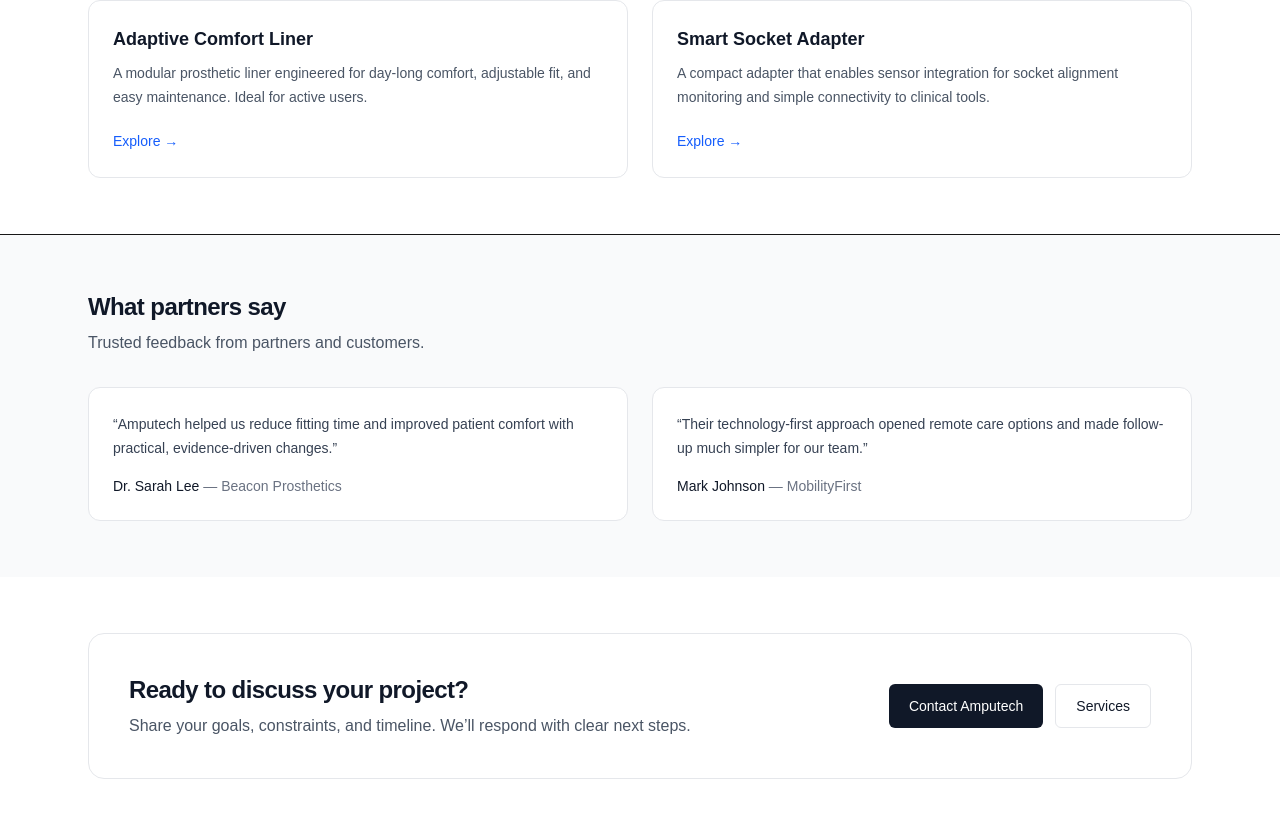
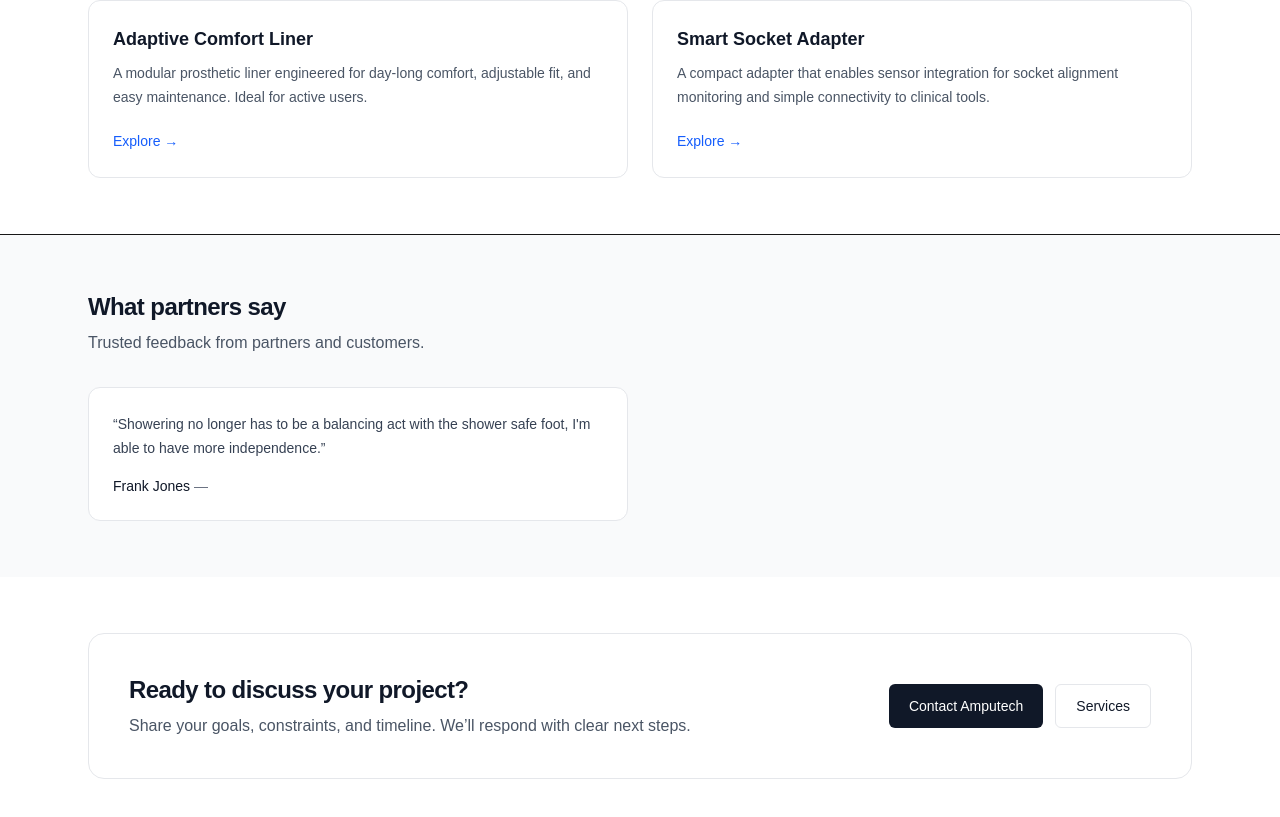
Before and after one commit to Brownfio/amputech-site, a Next.js app: page / in a window 1280 px wide. Shown: the part 1691-2508 px from the top of the page. Built offline with nearby package versions, Linux system fonts and the light colour scheme.

Commit message:
Homepage: replace sample testimonials with verified testimonial (Frank Jones)

```diff
--- a/app/page.tsx
+++ b/app/page.tsx
@@ -4,18 +4,18 @@ const services = [
   {
     title: "Product Development",
     description:
-      "From concept to prototype to production—engineering support focused on reliability, manufacturability, and performance.",
+      "From concept to prototype to production—engineering support focused on reliability, manufacturability, and performance."
   },
   {
     title: "Systems Integration",
     description:
-      "Integrate hardware, software, and workflows into a cohesive system with clear documentation and maintainable architecture.",
+      "Integrate hardware, software, and workflows into a cohesive system with clear documentation and maintainable architecture."
   },
   {
     title: "Technical Consulting",
     description:
-      "Practical guidance on design tradeoffs, validation, compliance readiness, and scaling from pilot to full deployment.",
-  },
+      "Practical guidance on design tradeoffs, validation, compliance readiness, and scaling from pilot to full deployment."
+  }
 ];
 
 const featuredProducts = [
@@ -23,52 +23,46 @@ const featuredProducts = [
     name: "Adaptive Comfort Liner",
     description:
       "A modular prosthetic liner engineered for day-long comfort, adjustable fit, and easy maintenance. Ideal for active users.",
-    href: "/products/adaptive-comfort-liner",
+    href: "/products/adaptive-comfort-liner"
   },
   {
     name: "Smart Socket Adapter",
     description:
       "A compact adapter that enables sensor integration for socket alignment monitoring and simple connectivity to clinical tools.",
-    href: "/products/smart-socket-adapter",
-  },
+    href: "/products/smart-socket-adapter"
+  }
 ];
 
 const testimonials = [
   {
     quote:
-      "Amputech helped us reduce fitting time and improved patient comfort with practical, evidence-driven changes.",
-    name: "Dr. Sarah Lee",
-    company: "Beacon Prosthetics",
-  },
-  {
-    quote:
-      "Their technology-first approach opened remote care options and made follow-up much simpler for our team.",
-    name: "Mark Johnson",
-    company: "MobilityFirst",
-  },
+      "Showering no longer has to be a balancing act with the shower safe foot, I'm able to have more independence.",
+    name: "Frank Jones",
+    company: ""
+  }
 ];
 
 const differentiators = [
   {
     title: "Execution-First",
     description:
-      "We focus on shippable outcomes and operational readiness—not just slide decks.",
+      "We focus on shippable outcomes and operational readiness—not just slide decks."
   },
   {
     title: "Engineering Discipline",
     description:
-      "Versioned decisions, documented tradeoffs, and pragmatic design choices you can defend.",
+      "Versioned decisions, documented tradeoffs, and pragmatic design choices you can defend."
   },
   {
     title: "Performance & Reliability",
     description:
-      "Speed, stability, and maintainability are treated as requirements, not afterthoughts.",
+      "Speed, stability, and maintainability are treated as requirements, not afterthoughts."
   },
   {
     title: "Clarity for Non-Technical Teams",
     description:
-      "We translate complexity into decisions, timelines, and deliverables that stakeholders understand.",
-  },
+      "We translate complexity into decisions, timelines, and deliverables that stakeholders understand."
+  }
 ];
 
 export default function Home() {
```
